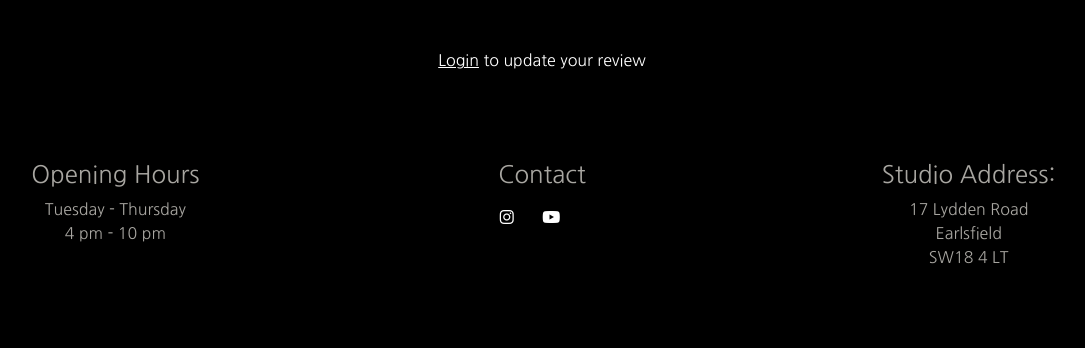
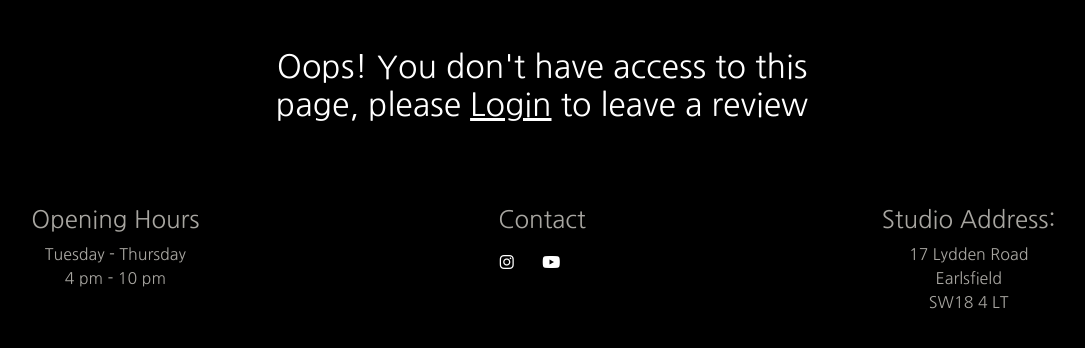
Before and after one commit to Tom-Ainsworth/CI-PP4-toms-drum-lessons, a Django app: template reviews/templates/update_review.html in a window 1280 px wide. Shown: the part 64-412 px from the top of the page, without its empty margins (98-1183 px from the left). Run offline with Django 4.2, Linux system fonts and the light colour scheme; the template is opened without the code that fills it, so the values that code supplies are empty; some libraries are stand-ins or nearby versions.

Commit message:
Fix: bug allowing any authenticated user to delete any review

```diff
--- a/reviews/templates/create_review.html
+++ b/reviews/templates/create_review.html
@@ -14,7 +14,8 @@
         <button class="btn btn-success btn-lg">Submit Review</button>
     </form>
     {% else %}
-    <p><span class="link-inline"><a href="{% url 'account_login' %}">Login</a></span> to leave a review</p>
+    <p class="h2">Oops! You don't have access to this page, please <span class="link-inline"><a
+                href="{% url 'account_login' %}">Login</a></span> to leave a review</p>
     {% endif %}
 </div>
 {% endblock content %}
--- a/reviews/templates/delete_review.html
+++ b/reviews/templates/delete_review.html
@@ -4,6 +4,7 @@
 <div class="container">
 
     {% if user.is_authenticated %}
+    {% if review.author_id == user.id %}
     <h1>Delete your Review as
         <br>
         {{ user.username }}
@@ -18,7 +19,9 @@
     </form>
     <a href="{% url 'reviews' %}" class="btn btn-secondary btn-lg mt-4">Go Back</a>
     {% else %}
-    <p><span class="link-inline"><a href="{% url 'account_login' %}">Login</a></span> to update your review</p>
+    <p class="h2">Oops! You don't have access to this page, please <span class="link-inline"><a
+                href="{% url 'account_login' %}">Login</a></span> to leave a review</p>
+    {% endif %}
     {% endif %}
 </div>
 {% endblock content %}
--- a/reviews/templates/update_review.html
+++ b/reviews/templates/update_review.html
@@ -23,7 +23,8 @@
     </form>
 
     {% else %}
-    <p><span class="link-inline"><a href="{% url 'account_login' %}">Login</a></span> to update your review</p>
+    <p class="h2">Oops! You don't have access to this page, please <span class="link-inline"><a
+                href="{% url 'account_login' %}">Login</a></span> to leave a review</p>
     {% endif %}
 </div>
 {% endblock content %}
--- a/tomsdrumlessons/settings.py
+++ b/tomsdrumlessons/settings.py
@@ -29,7 +29,7 @@ TEMPLATES_DIR = os.path.join(BASE_DIR, "templates")
 SECRET_KEY = os.environ.get("SECRET_KEY")
 
 # SECURITY WARNING: don't run with debug turned on in production!
-DEBUG = False
+DEBUG = True
 
 X_FRAME_OPTIONS = "SAMEORIGIN"
 
```
